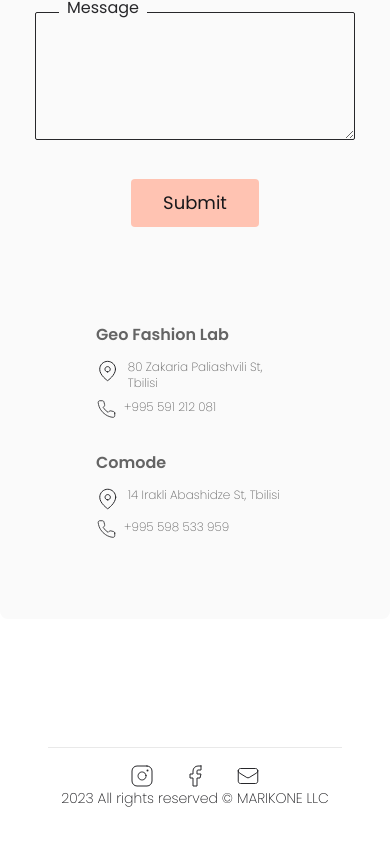
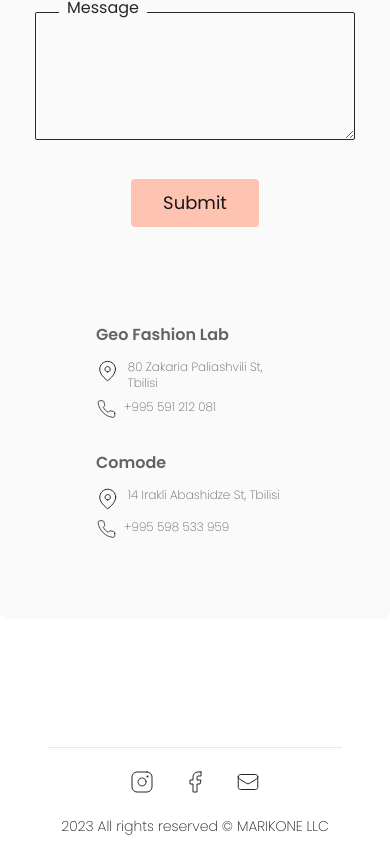
Before and after one commit to Alsandre/Marikone, a Next.js app: page / in a window 390 px wide. Shown: the part 5952-6804 px from the top of the page. Before the commit the page ends 6776 px from the top, so only its background shows below. Built offline with nearby package versions, Linux system fonts and the light colour scheme.

Commit message:
FIX: mobile / footer layout

```diff
--- a/components/Footer.tsx
+++ b/components/Footer.tsx
@@ -5,7 +5,7 @@ import { EmailIcon, FacebookIcon, InstagramIcon, Logo } from "../icons";
 export const Footer = () => {
   return (
     <div className="md:mx-36 mx-12 py-4 flex items-center md:justify-around border-t border-dark-100 border-opacity-10 flex-col md:flex-row">
-      <div id='contact-footer' className="flex-initial flex-row flex justify-around w-40 md:invisible self-center">
+      <div id='contact-footer' className="flex-initial flex-row flex justify-around w-40 md:invisible self-center mt-[6px] mb-[22px]">
         <a href={SOCIAL_LINK.instagram} target='_blank' rel="noreferrer"><InstagramIcon /></a>
         <a href={SOCIAL_LINK.facebook} target='_blank' rel="noreferrer"><FacebookIcon /></a>
         <a href="#contact-form"><EmailIcon /></a>
```
